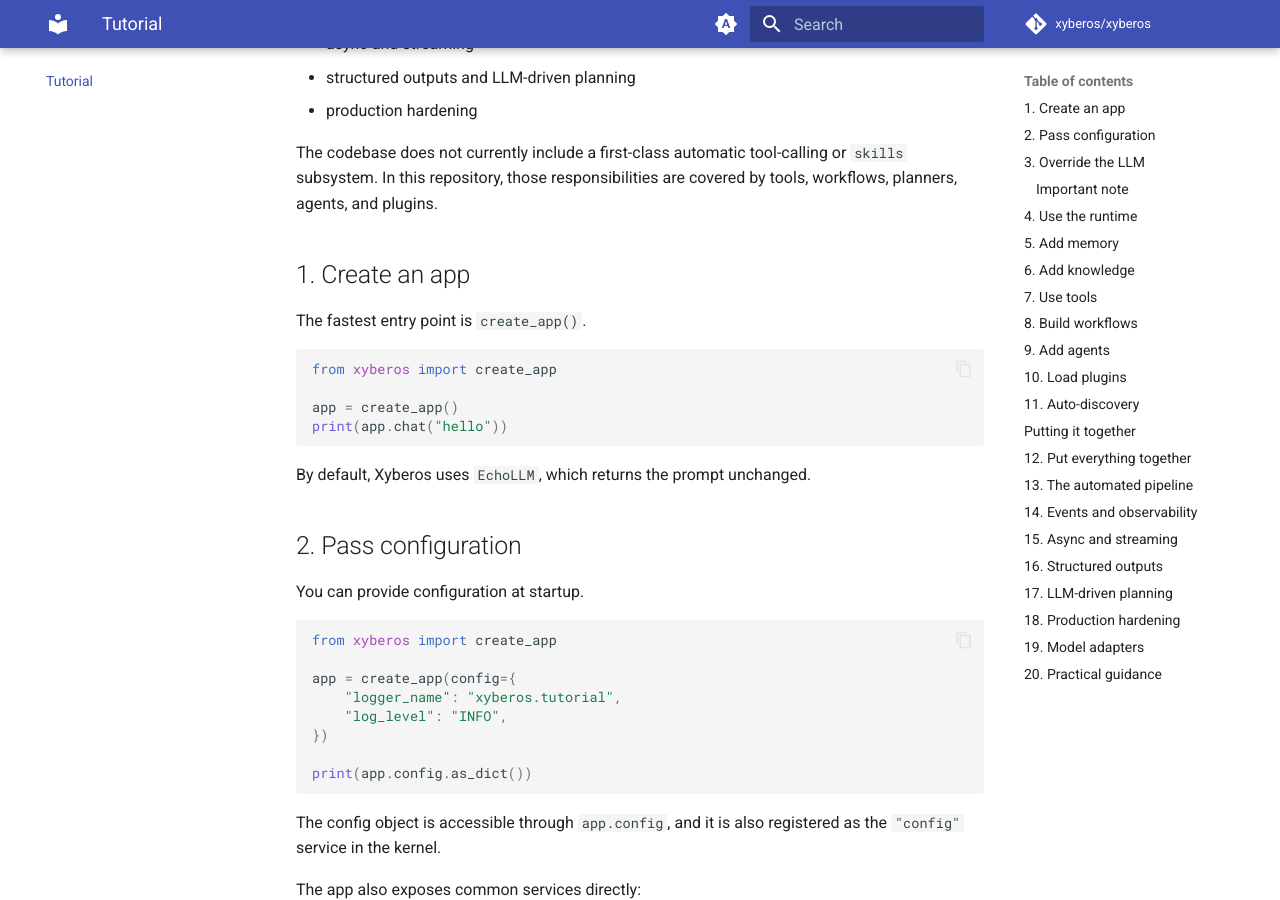
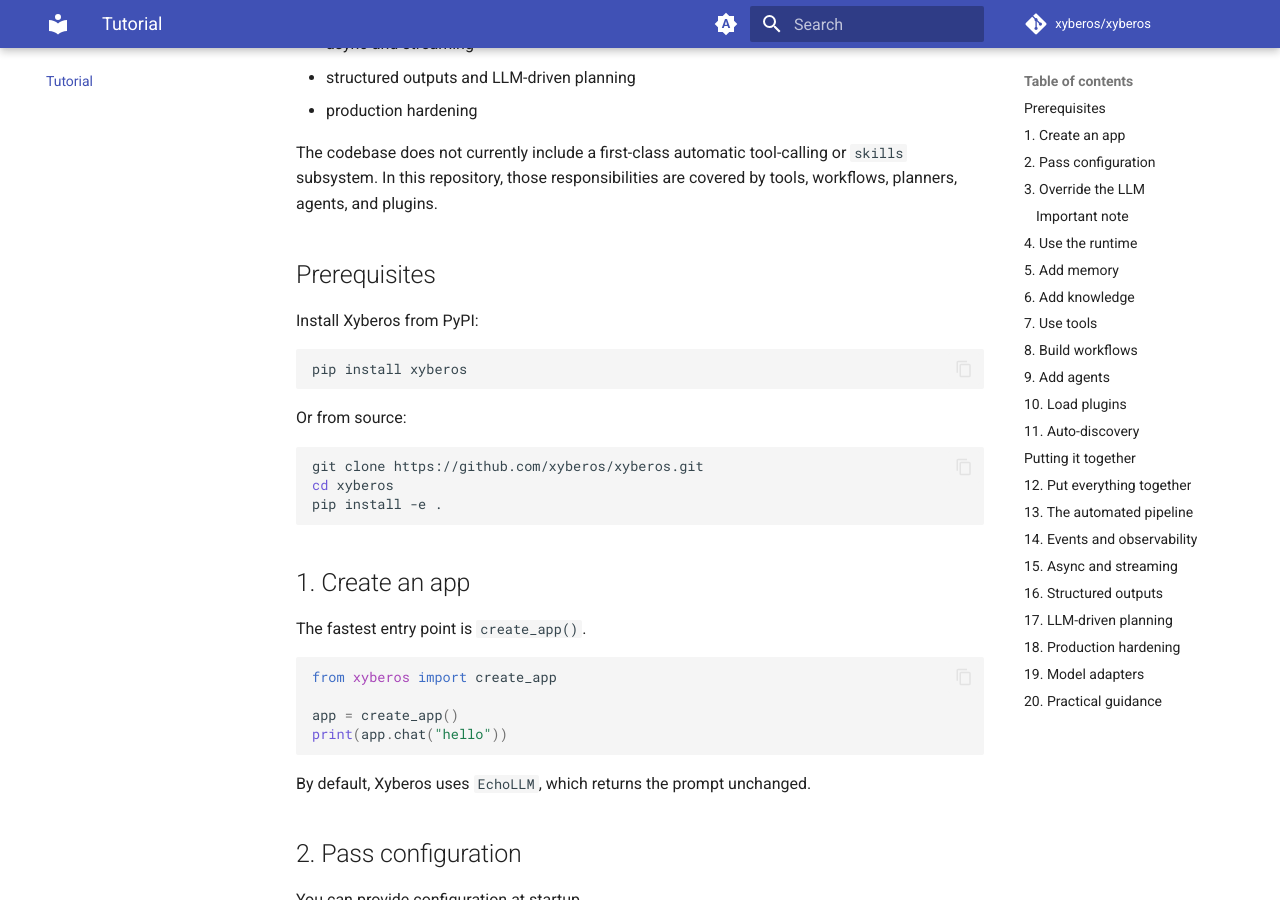
Before and after one commit to xyberos/xyberos, an MkDocs documentation site: the page built from docs/tutorial.md, in a window 1280 px wide and 900 px high, scrolled down 507 px. Built offline with MkDocs 1.6.1 and Material for MkDocs 9.7.7, drawn with Linux system fonts in a browser that asks for light colours; comment, search, counter and statistics services are not loaded; the version menu is left out.

Commit message:
Update install docs to reference PyPI (pip install xyberos)

````diff
--- a/docs/tutorial.md
+++ b/docs/tutorial.md
@@ -15,6 +15,22 @@
 - production hardening
 
 The codebase does not currently include a first-class automatic tool-calling or `skills` subsystem. In this repository, those responsibilities are covered by tools, workflows, planners, agents, and plugins.
+
+## Prerequisites
+
+Install Xyberos from PyPI:
+
+```bash
+pip install xyberos
+```
+
+Or from source:
+
+```bash
+git clone https://github.com/xyberos/xyberos.git
+cd xyberos
+pip install -e .
+```
 
 ## 1. Create an app
 
````
Also changed, not shown: README.md (+12 -4 lines).
